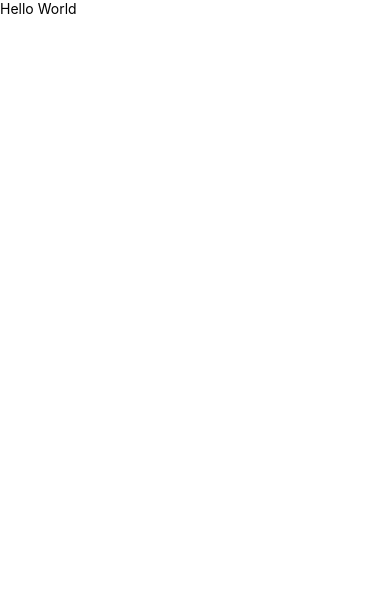
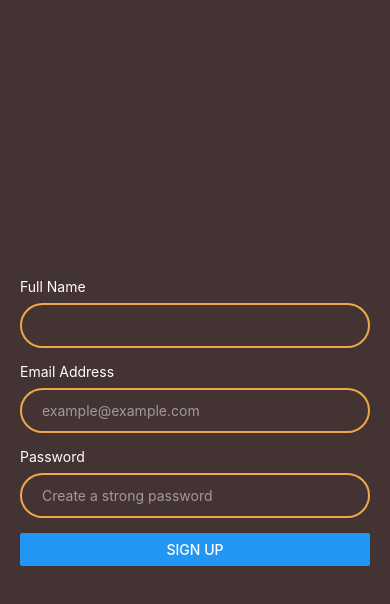
Before and after one commit to chuchrahimanshu/storycast, a React Native app in the folder frontend/: screen / in a window 390 px wide. Shown: the top 604 px of the page. Built offline with nearby package versions, Linux system fonts and the light colour scheme.

Commit message:
Design Sign Up Page and Implement Formik

```diff
--- a/frontend/App.tsx
+++ b/frontend/App.tsx
@@ -1,12 +1,8 @@
 import {FC} from 'react';
-import {Text, View} from 'react-native';
+import SignUp from './src/screens/auth/SignUp';
 
 const App: FC = () => {
-  return (
-    <View>
-      <Text>Hello World</Text>
-    </View>
-  );
+  return <SignUp />;
 };
 
 export default App;
--- a/frontend/package.json
+++ b/frontend/package.json
@@ -10,6 +10,7 @@
     "test": "jest"
   },
   "dependencies": {
+    "formik": "^2.4.6",
     "react": "18.2.0",
     "react-native": "0.74.3"
   },
--- /dev/null
+++ b/frontend/src/screens/auth/SignUp.tsx
@@ -0,0 +1,98 @@
+import {FC} from 'react';
+import {
+  Button,
+  SafeAreaView,
+  StyleSheet,
+  Text,
+  TextInput,
+  View,
+} from 'react-native';
+import {Formik} from 'formik';
+
+import {colors} from '../../utils/colors.util';
+
+interface SignUpInterface {
+  name: string;
+  email: string;
+  password: string;
+}
+
+const SignUp: FC = () => {
+  const initialState: SignUpInterface = {
+    name: '',
+    email: '',
+    password: '',
+  };
+
+  return (
+    <SafeAreaView style={styles.container}>
+      <Formik
+        initialValues={initialState}
+        onSubmit={(values): void => {
+          console.log(values);
+        }}>
+        {({handleSubmit, handleChange, values}) => (
+          <View style={styles.formContainer}>
+            <Text style={styles.label}>Full Name</Text>
+            <TextInput
+              placeholder=""
+              placeholderTextColor={colors.INACTIVE_CONTRAST}
+              style={styles.input}
+              value={values.name}
+              onChangeText={handleChange('name')}
+            />
+            <Text style={styles.label}>Email Address</Text>
+            <TextInput
+              placeholder="example@example.com"
+              placeholderTextColor={colors.INACTIVE_CONTRAST}
+              style={styles.input}
+              keyboardType="email-address"
+              autoCapitalize="none"
+              value={values.email}
+              onChangeText={handleChange('email')}
+            />
+            <Text style={styles.label}>Password</Text>
+            <TextInput
+              placeholder="Create a strong password"
+              placeholderTextColor={colors.INACTIVE_CONTRAST}
+              style={styles.input}
+              autoCapitalize="none"
+              secureTextEntry
+              value={values.password}
+              onChangeText={handleChange('password')}
+            />
+            <Button onPress={() => handleSubmit()} title="Sign Up" />
+          </View>
+        )}
+      </Formik>
+    </SafeAreaView>
+  );
+};
+
+const styles = StyleSheet.create({
+  container: {
+    flex: 1,
+    backgroundColor: colors.PRIMARY,
+    justifyContent: 'center',
+    alignItems: 'center',
+  },
+  formContainer: {
+    width: '100%',
+    paddingHorizontal: 20,
+  },
+  input: {
+    borderWidth: 2,
+    borderColor: colors.SECONDARY,
+    height: 45,
+    borderRadius: 25,
+    color: colors.CONTRAST,
+    paddingHorizontal: 20,
+    marginBottom: 15,
+    marginTop: 8,
+  },
+  label: {
+    color: colors.CONTRAST,
+  },
+});
+
+export default SignUp;
```
Also changed, not shown: 1 other file (tests, documents, lock files or other folders).
